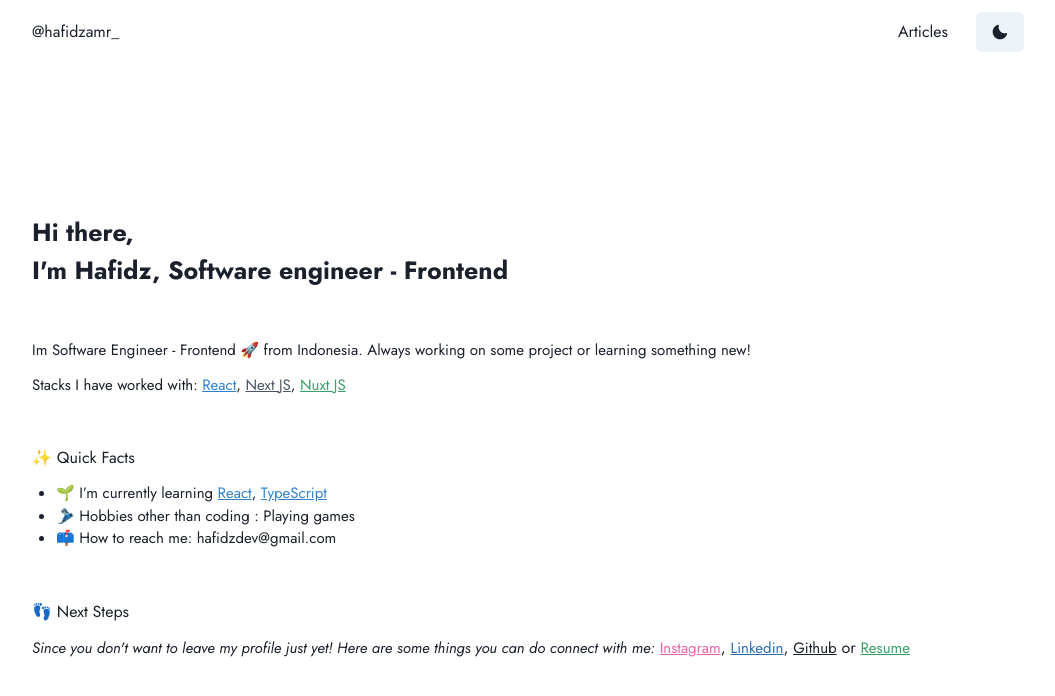
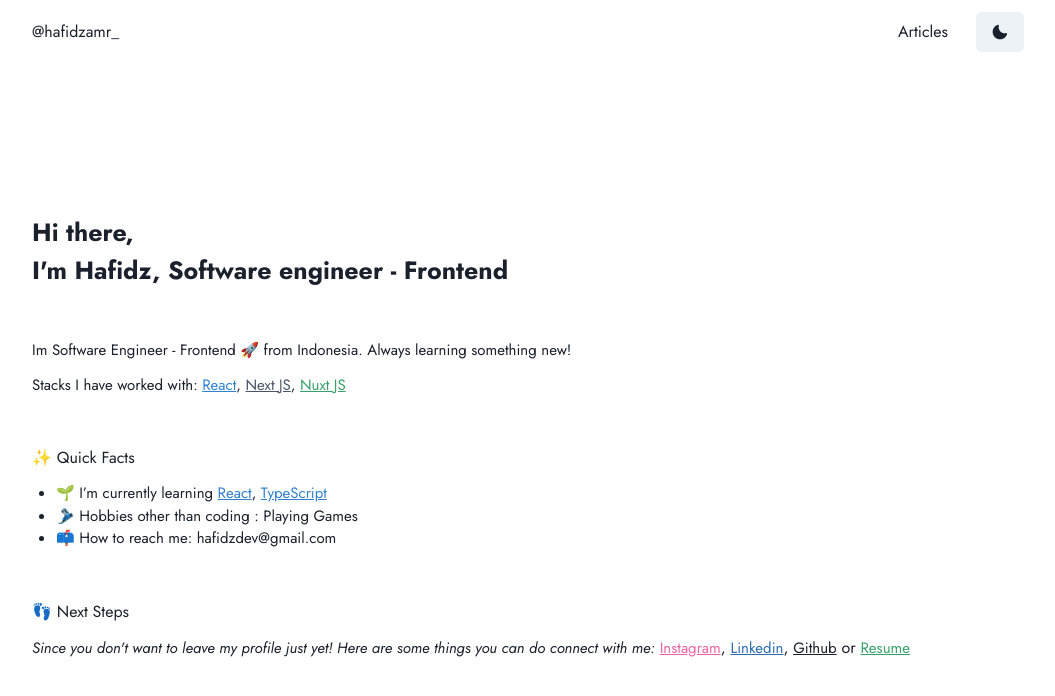
Before and after one commit to hafidzamr/hafidzamr.dev, a Next.js app: page / in a window 1280 px wide. Shown: the top 696 px of the page, without its empty margins (112-1167 px from the left). Built offline with nearby package versions, Linux system fonts and the light colour scheme.

Commit message:
change description

```diff
--- a/pages/index.tsx
+++ b/pages/index.tsx
@@ -14,7 +14,7 @@ const Home: NextPage = () => (
 
     <Box marginTop={50}>
       <Text data-testid='textDescribe' fontSize={15} marginBottom={3}>
-        Im Software Engineer - Frontend 🚀 from Indonesia. Always working on some project or learning something new!
+        Im Software Engineer - Frontend 🚀 from Indonesia. Always learning something new!
       </Text>
       <Text data-testid='textTechStacks' fontSize={15}>
         Stacks I have worked with:{' '}
@@ -82,7 +82,7 @@ const Home: NextPage = () => (
             TypeScript
           </Link>
         </ListItem>
-        <ListItem fontSize={15}>🎿 Hobbies other than coding : Playing games</ListItem>
+        <ListItem fontSize={15}>🎿 Hobbies other than coding : Playing Games</ListItem>
         <ListItem fontSize={15}>
           📫 How to reach me: <Link href='mailto:hafidzdev@gmail.com'>hafidzdev@gmail.com</Link>
         </ListItem>
```
Also changed, not shown: 1 other file (tests, documents, lock files or other folders).
